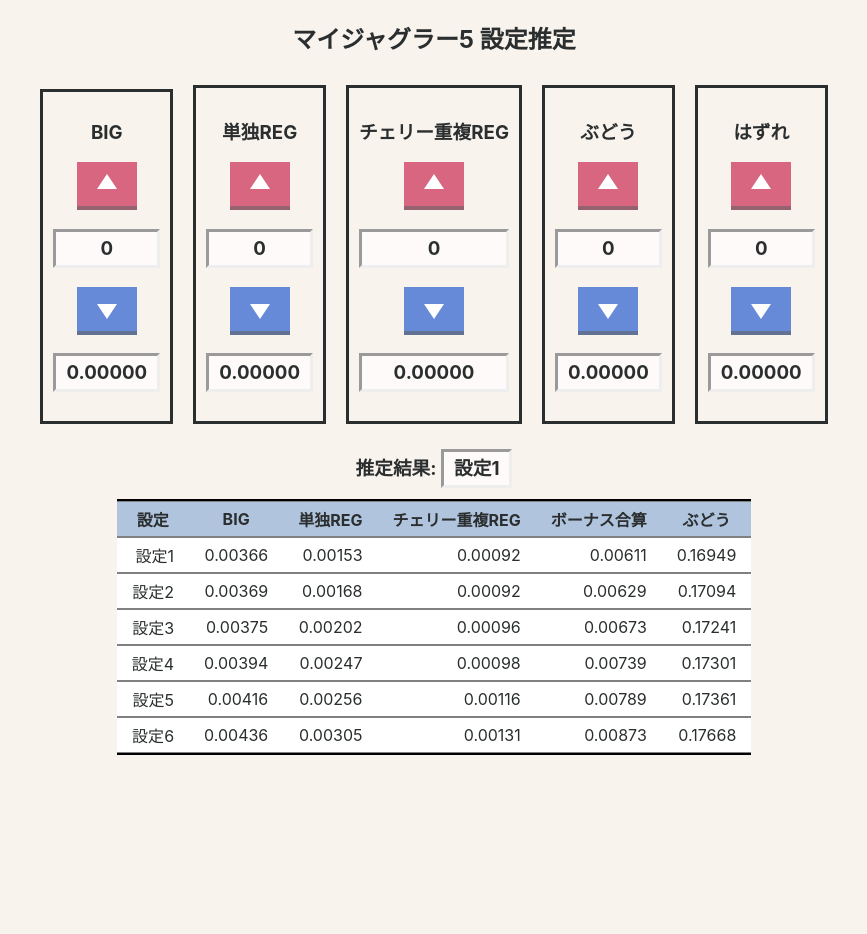
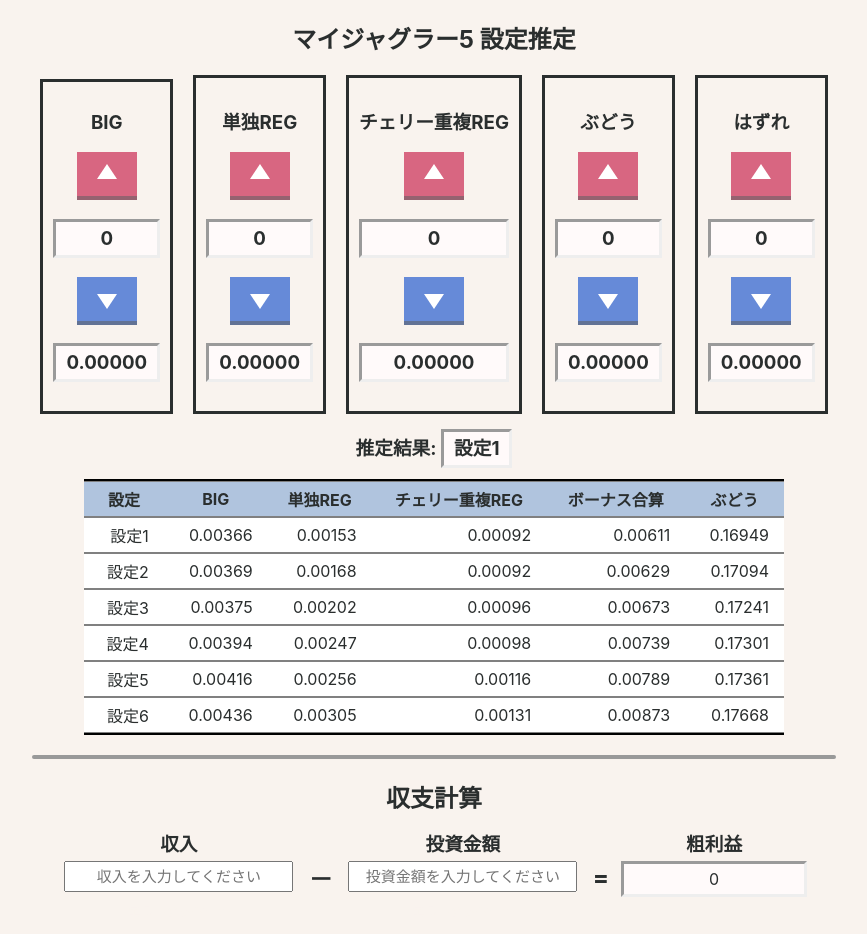
Before and after one commit to kimurash/my-juggler-estimator, a React (Create React App) app: page / in a window 1280 px wide. Shown: the top 934 px of the page, without its empty margins (206-1073 px from the left). Before the commit the page ends 800 px from the top, so only its background shows below. Built offline with nearby package versions, Linux system fonts and the light colour scheme.

Commit message:
add a component to calculate balance

```diff
--- a/package.json
+++ b/package.json
@@ -12,6 +12,7 @@
     "@types/react-dom": "^18.0.11",
     "react": "^18.2.0",
     "react-dom": "^18.2.0",
+    "react-hook-form": "^7.43.5",
     "react-scripts": "5.0.1",
     "typescript": "^4.9.5",
     "web-vitals": "^2.1.4"
--- a/public/index.html
+++ b/public/index.html
@@ -1,5 +1,5 @@
 <!DOCTYPE html>
-<html lang="en">
+<html lang="ja">
   <head>
     <meta charset="utf-8" />
     <link rel="shortcut icon" href="%PUBLIC_URL%/favicon.ico" />
--- a/src/App.css
+++ b/src/App.css
@@ -2,25 +2,25 @@
   text-align: center;
 }
 
-.App-header {
-  align-items: center;
-}
-
 body{
   color: #2a2e2e;
-  /* background-color: aliceblue; */
   background-color: #f9f3ee;
 }
 
-/* .control-panel{} */
+/* 設定推定 */
+.control-panel{
+  white-space: nowrap; /* 改行しない */
+  overflow-x: scroll; /* 収まらない場合はスクロール */
+  padding: 0;
+}
 
-/* カウンタ全体 */
+/* 個々のカウンタ */
 .counter{
-  display: inline-block;
+  display: inline-block; /* 横並び+コンテンツに応じた幅 */
   text-align: center;
   padding: 10px;
   border-style: solid;
-  margin: 10px;
+  margin: 0 10px;
 }
 
 /* カウント対象 */
@@ -33,7 +33,6 @@
   border: inset;
 }
 
-/* ボタン */
 .btn{
   padding: 5px 20px;
   border: none;
@@ -41,9 +40,9 @@
 }
 
 .btn:active{
-  transform: translateY(4px);
   border-bottom: none;
   margin-bottom: 4px;
+  transform: translateY(4px);
 }
 
 .count-up{
@@ -57,8 +56,8 @@
 }
 
 .arrow{
-  width: 0px;
-  height: 0px;
+  width: 0;
+  height: 0;
   border-left: 10px solid transparent;
   border-right: 10px solid transparent;
   margin-left: auto;
@@ -77,7 +76,6 @@
   margin-bottom: 35%;
 }
 
-/* 推定結果 */
 .estimation{
   background-color: snow;
   padding: 5px 10px;
@@ -86,30 +84,118 @@
 
 /* 公称値の表 */
 table{
-  padding: 0px;
-  border-width: 2px 0px;
+  display: block; /* tableタグのデフォルト値はtable */
+  overflow-x: scroll; /* 収まらない場合はスクロール */
+  width: 80%;
+  max-width: 700px;
+  padding: 0;
+  border-width: 2px 0;
   border-style: solid;
   border-color: black;
-  border-spacing: 0px;
+  border-spacing: 0;
   margin: 10px auto
 }
 
+/* スクロールが必要ない場合に表の右側に発生する余計な余白を無くす */
+table tbody{
+  display: table;
+  width: 100%;
+}
+
 th, td{
+  white-space: nowrap; /* 改行しない */
   padding: 5px 15px;
-  border-width: 1px 0px;
+  border-width: 1px 0;
   border-style: solid;
   border-color: gray;
-  margin: 0px;
+  margin: 0;
 }
 
 th{
   text-align: center;
   font-weight: bold;
   background-color: lightsteelblue;
-  margin: 0px;
+  margin: 0;
 }
 
 td{
   background-color: white;
   text-align: right;
 }
+
+hr{
+  width: 80%;
+  max-width: 800px;
+  height: 0;
+  border-radius: 2px;
+  border: 2px solid hsl(0, 0%, 60%);
+  margin: 20px auto;
+}
+
+/* 収支計算 */
+.calculator{
+  display: flex;
+  align-items: flex-start; /* 上寄せ */
+  justify-content: center; /* 左右中央寄せ */
+}
+
+/* 算術演算子 */
+.formula-symbol{
+  align-self: center;
+  font-size: x-large;
+  font-weight: bold;
+  margin-top: -20px; /* 微調整 */
+}
+
+/* 金額表示部 */
+.amount-form{
+  width: 30%;
+  max-width: 250px;
+  text-align: center;
+  padding: 10px 0;
+  /* border: solid; */
+  margin: 0 5px 20px; /* 上 左右 下 */
+}
+
+.amount-form h3{
+  margin: 0 auto;
+}
+
+.amount-form input{
+  width: 90%;
+  text-align: center; /* フォーム内の中央寄せ */
+  font-size: 15px;
+  padding: 5px 0;
+  margin: 5px 0;
+}
+
+.amount-form.benefit-zone{
+  /* 入力フォームより幅を狭める */
+  width: 30%;
+  max-width: 200px;
+}
+
+.benefit{
+  width: 90%;
+  background-color: snow;
+  padding: 5px 0;
+  border: inset;
+  margin: 5px auto; /* 中央寄せが効かなかったため */
+}
+
+/* エラーメッセージ */
+.error-msg{
+  width: 90%;
+  color: #f9f3ee; /* 背景と同じ色 */
+  font-size: 13px;
+  font-weight: bold;
+  padding: 5px 0;
+  border-radius: 5px;
+  margin: 0 auto;
+}
+
+/* エラー時のみ可視化される */
+.error-msg.on-error{
+  color: white;
+  background-color: #d01137;
+}
--- a/src/App.tsx
+++ b/src/App.tsx
@@ -1,5 +1,6 @@
 import React, { useEffect, useState } from 'react';
 import './App.css';
+import BalanceCalculator from './components/BalanceCalculator';
 import NominalTable from './components/NominalTable';
 import RecordManager from './components/RecordManager';
 import { Estimation, NominalType, ResultType, SlotRecord } from './Types';
@@ -10,7 +11,7 @@
     regSingle: 1/655.36,
     regWithCherry: 1/1092.27,
     totalBonus: 1/163.8,
-    grape: 1/5.9,
+    grape: 1/5.9
   },
   { // 設定2
     big: 1/270.8,
@@ -185,6 +186,9 @@
       <div>
         <NominalTable nominalValue={nominalValue} />
       </div>
+      <hr />
+      <h2 style={{margin: '5px'}}>収支計算</h2>
+      <BalanceCalculator />
     </div>
   );
 }
--- /dev/null
+++ b/src/components/BalanceCalculator.tsx
@@ -0,0 +1,101 @@
+import React, { useState } from "react"
+import { useForm } from "react-hook-form"
+
+// ユーザが入力する値
+type AmountForm = {
+  income: string,
+  invest: string
+}
+
+// 状態管理対象の値
+type Balance = {
+  income: number,
+  invest: number,
+  benefit: number
+}
+
+const BalanceCalculator: React.FC = () => {
+  const [balance, setBalance] = useState<Balance>({
+    income: 0,
+    invest: 0,
+    benefit: 0
+  })
+
+  const handleBalance = (event: React.ChangeEvent<HTMLInputElement>) => {
+    setBalance((prevState) => {
+      const targetValue = Number(event.target.value)
+      if(isNaN(targetValue)){
+        // HACK: バリデーションの重複
+        return(prevState)
+      }
+
+      switch(event.target.name){
+        case 'income':
+          return({
+            ...prevState,
+            income: targetValue,
+            benefit: targetValue - prevState.invest
+          })
+        case 'invest':
+          return({
+            ...prevState,
+            invest: targetValue,
+            benefit: prevState.income - targetValue
+          })
+        default:
+          return(prevState)
+      }
+    })
+  }
+
+  const { register, formState: { errors } } = useForm<AmountForm>({
+    mode: 'onChange' // 値が変更された時にバリデーション
+  })
+
+  return(
+    <div className="calculator">
+      <div className="amount-form">
+        <h3>収入</h3>
+        <input
+          type="text"
+          placeholder="収入を入力してください"
+          {...register('income', {
+            pattern: {
+              value: /^[0-9]+$/,
+              message: '半角数字を入力してください'
+            },
+            onChange: (event) => { handleBalance(event) }
+          })}
+        />
+        <p className={`error-msg ${errors.income && 'on-error'}`}>
+          { errors.income ? errors.income.message : 'エラーメッセージ' }
+        </p>
+      </div>
+      <div className="formula-symbol">－</div>
+      <div className="amount-form">
+        <h3>投資金額</h3>
+        <input
+          type="text"
+          placeholder="投資金額を入力してください"
+          {...register('invest', {
+            pattern: {
+              value: /^[0-9]+$/,
+              message: '半角数字を入力してください'
+            },
+            onChange: (event) => { handleBalance(event) }
+          })}
+        />
+        <p className={`error-msg ${errors.invest && 'on-error'}`}>
+          { errors.invest ? errors.invest.message : 'エラーメッセージ' }
+        </p>
+      </div>
+      <div className="formula-symbol">=</div>
+      <div className="amount-form benefit-zone">
+        <h3>粗利益</h3>
+        <div className="benefit">{ balance.benefit }</div>
+      </div>
+    </div>
+  )
+}
+
+export default BalanceCalculator
```
Also changed, not shown: 1 other file (tests, documents, lock files or other folders).
